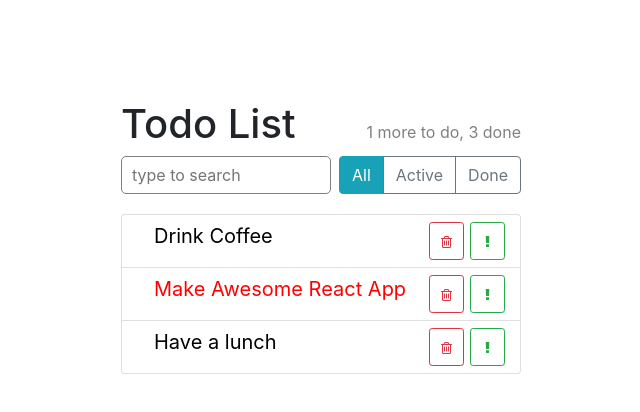
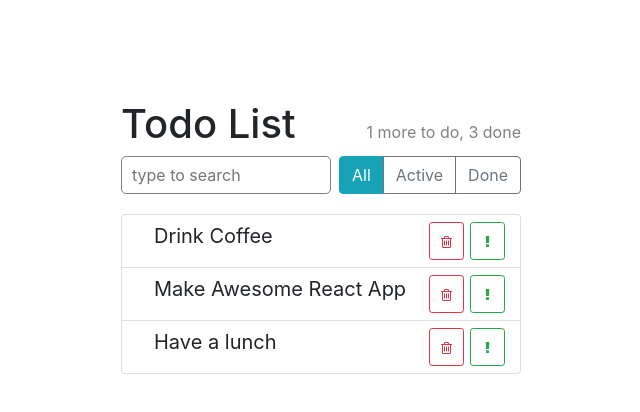
Before and after one commit to Artkvadrat/To-Do-List, a React (Create React App) app: page / in a window 1280 px wide. Shown: the top 412 px of the page, without its empty margins (319-959 px from the left). Built offline with nearby package versions, Linux system fonts and the light colour scheme.

Commit message:
Adding a logic for button "!" and on click made "done"/"undone".

```diff
--- a/src/components/App/App.js
+++ b/src/components/App/App.js
@@ -8,9 +8,9 @@ import ToDoList from "../TodoList/TodoList";
 const App = () => {
 
     const todoData = [
-        { label: 'Drink Coffee', important: false, id: 1 },
-        { label: 'Make Awesome React App', important: true, id: 2 },
-        { label: 'Have a lunch', important: false, id: 3 }
+        { label: 'Drink Coffee', id: 1 },
+        { label: 'Make Awesome React App', id: 2 },
+        { label: 'Have a lunch', id: 3 }
     ];
 
     return (
--- a/src/components/ItemStatusFilter/ItemStatusFilter.js
+++ b/src/components/ItemStatusFilter/ItemStatusFilter.js
@@ -1,10 +1,11 @@
-import React from "react";
+import React, { Component } from "react";
 import './ItemStatusFilter.css';
 import ButtonGroup from 'react-bootstrap/ButtonGroup';
 
-const ItemStatusFilter = () => {
-    return (
-        <ButtonGroup>
+class ItemStatusFilter extends Component {
+    render() {
+        return (
+            <ButtonGroup>
             <button type="button"
                     className="btn btn-info">All</button>
             <button type="button"
@@ -12,7 +13,8 @@ const ItemStatusFilter = () => {
             <button type="button"
                     className="btn btn-outline-secondary">Done</button>
         </ButtonGroup>
-    )
-};
+        )
+    }
+}
 
 export default ItemStatusFilter;
--- a/src/components/TodoListItem/TodoListItem.css
+++ b/src/components/TodoListItem/TodoListItem.css
@@ -14,11 +14,11 @@
     user-select: none;
 }
 
-.todoListItemLabel.done .todoListItemLabel {
+.done  {
     text-decoration: line-through;
 }
 
-.todoListItem.important .todoListItemLabel {
+.important {
     font-weight: bold;
     color: steelblue;
 }
--- a/src/components/TodoListItem/TodoListItem.js
+++ b/src/components/TodoListItem/TodoListItem.js
@@ -1,19 +1,50 @@
-import React from 'react';
+import React, { Component } from 'react';
 import './TodoListItem.css';
 
-const TodoListItem = ( { label , important = false } ) => {
+class TodoListItem extends Component {
 
-    const style = {
-        color: important ? 'red' : 'black'
+    state = {
+        done: false,
+        important: false
     };
 
-    return (
-        <span className="todoListItem">
-            <span className="todoListItemLabel" style={style}>
-                {label}
-            </span>
+    onLabelClick = () => {
+        this.setState( ( {done} ) => {
+           return {
+               done: !done
+           }
+        });
+    };
 
-            <button type="button" className="btn btn-outline-success btn-sm float-right">
+    onMarkImportant = () => {
+        this.setState( ( {important} ) => {
+           return {
+               important: !important
+           }
+        });
+    };
+
+    render() {
+
+        const { label } = this.props;
+        const { done, important } = this.state;
+
+        let classNames = 'todoListItem';
+        if (done) {
+            classNames += ' done';
+        }
+
+        if (important) {
+            classNames += ' important';
+        }
+
+        return (
+            <span className={ classNames }>
+                <span className="todoListItemLabel" onClick={ this.onLabelClick }>
+                    {label}
+                </span>
+
+            <button type="button" className="btn btn-outline-success btn-sm float-right" onClick={ this.onMarkImportant }>
                 <i className="fa fa-exclamation" />
             </button>
 
@@ -21,7 +52,9 @@ const TodoListItem = ( { label , important = false } ) => {
                 <i className="fa fa-trash-o" />
             </button>
         </span>
-    )
-};
+        );
+    }
+}
+
 
 export default TodoListItem;
```
